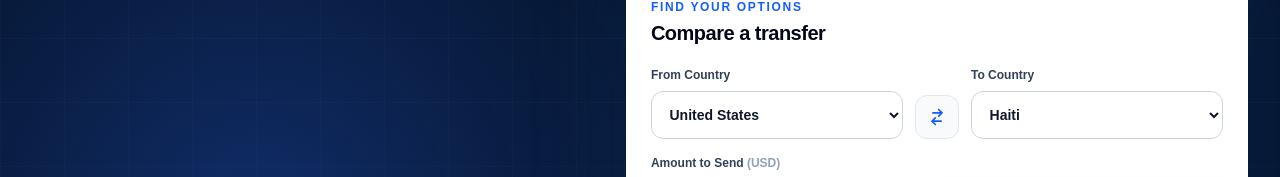
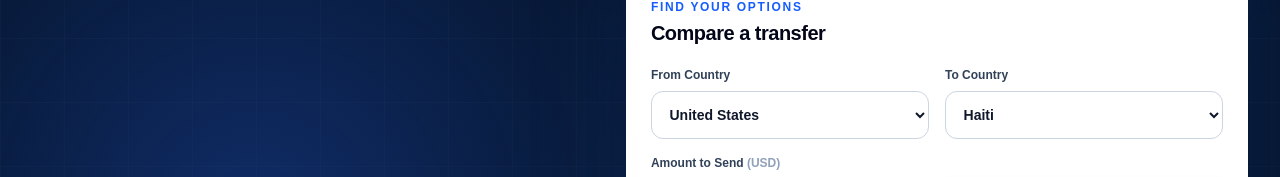
Before and after one commit to RPGA2015/TransferHub, a Next.js app: page / in a window 1280 px wide. Shown: the part 218-395 px from the top of the page. Built offline with nearby package versions, Linux system fonts and the light colour scheme.

Commit message:
Finalize Sprint 2B multi-corridor comparison

```diff
--- a/components/TransferComparison.tsx
+++ b/components/TransferComparison.tsx
@@ -75,50 +75,15 @@ export default function TransferComparison() {
     setStatus(`Illustrative comparison ready for ${formatMoney(amount, selectedCurrency)} from ${fromCountry} to ${toCountry}.`);
   }
 
-  function handleSwap() {
-    const reversedFrom = toCountry;
-    const reversedTo = fromCountry;
-    const reversedCorridor = getIllustrativeCorridor(reversedFrom, reversedTo);
-
-    if (reversedCorridor) {
-      setFromCountry(reversedFrom);
-      setToCountry(reversedTo);
-      setStatus("Countries swapped. Click Compare Transfer Options to update the results.");
-      return;
-    }
-
-    const toggledToCountry = receivingCountries.find((country) => country !== toCountry) ?? toCountry;
-    setToCountry(toggledToCountry);
-    setStatus(`The exact reverse corridor is not available, so we selected ${fromCountry} to ${toggledToCountry}. Click Compare Transfer Options to update the results.`);
-  }
-
-  function handleFromCountry(nextCountry: Country) {
-    setFromCountry(nextCountry);
-    setAmountError("");
-    if (nextCountry === toCountry) {
-      const alternative = receivingCountries.find((country) => country !== nextCountry);
-      if (alternative) setToCountry(alternative);
-    }
-  }
-
-  function handleToCountry(nextCountry: Country) {
-    setToCountry(nextCountry);
-    if (nextCountry === fromCountry) {
-      const alternative = sendingCountries.find((country) => country !== nextCountry);
-      if (alternative) setFromCountry(alternative);
-    }
-  }
-
   return (
     <div className="relative mx-auto w-full max-w-2xl">
       <div className="absolute -inset-5 rounded-[2rem] bg-blue-500/10 blur-2xl" aria-hidden="true" />
       <div className="relative mb-4 rounded-3xl border border-white/15 bg-white p-5 shadow-2xl shadow-slate-950/25 sm:p-6">
         <div className="mb-5"><p className="text-xs font-extrabold uppercase tracking-[0.14em] text-blue-600">Find your options</p><h2 className="mt-1 text-xl font-bold tracking-tight text-slate-950">Compare a transfer</h2></div>
         <form onSubmit={handleCompare} noValidate>
-          <div className="grid items-end gap-3 sm:grid-cols-[1fr_auto_1fr]">
-            <div><label htmlFor="from-country" className="block text-xs font-bold text-slate-700">From Country</label><select id="from-country" value={fromCountry} onChange={(event) => handleFromCountry(event.target.value as Country)} className="comparison-control mt-2">{sendingCountries.map((country) => <option key={country}>{country}</option>)}</select></div>
-            <button type="button" onClick={handleSwap} className="mx-auto grid h-11 w-11 place-items-center rounded-xl border border-slate-200 bg-slate-50 text-blue-600 transition hover:border-blue-200 hover:bg-blue-50 focus-visible:ring-4 focus-visible:ring-emerald-300/40 sm:mb-0" aria-label="Swap or choose the alternate transfer corridor" title="Swap countries when supported, or select the alternate destination"><svg viewBox="0 0 24 24" className="h-5 w-5" fill="none" stroke="currentColor" strokeWidth="2" strokeLinecap="round"><path d="M7 7h11m-4-4 4 4-4 4M17 17H6m4 4-4-4 4-4"/></svg></button>
-            <div><label htmlFor="to-country" className="block text-xs font-bold text-slate-700">To Country</label><select id="to-country" value={toCountry} onChange={(event) => handleToCountry(event.target.value as Country)} className="comparison-control mt-2">{receivingCountries.map((country) => <option key={country}>{country}</option>)}</select></div>
+          <div className="grid gap-4 sm:grid-cols-2">
+            <div><label htmlFor="from-country" className="block text-xs font-bold text-slate-700">From Country</label><select id="from-country" value={fromCountry} onChange={(event) => { setFromCountry(event.target.value as Country); setAmountError(""); }} className="comparison-control mt-2">{sendingCountries.map((country) => <option key={country}>{country}</option>)}</select></div>
+            <div><label htmlFor="to-country" className="block text-xs font-bold text-slate-700">To Country</label><select id="to-country" value={toCountry} onChange={(event) => setToCountry(event.target.value as Country)} className="comparison-control mt-2">{receivingCountries.map((country) => <option key={country}>{country}</option>)}</select></div>
           </div>
           <div className="mt-4 grid gap-4 sm:grid-cols-2">
             <div><label htmlFor="transfer-amount" className="block text-xs font-bold text-slate-700">Amount to Send <span className="text-slate-400">({selectedCurrency})</span></label><div className="relative mt-2"><span className="pointer-events-none absolute inset-y-0 left-3 flex items-center text-xs font-bold text-slate-500" aria-hidden="true">{selectedCurrency}</span><input ref={amountRef} id="transfer-amount" type="text" inputMode="decimal" required value={amountInput} onChange={(event) => { setAmountInput(event.target.value); setAmountError(""); }} aria-invalid={Boolean(amountError)} aria-describedby={amountError ? "transfer-amount-error" : "transfer-amount-help"} className="comparison-control comparison-amount-code" /></div><p id="transfer-amount-help" className="sr-only">Enter between 10 and 10,000 {selectedCurrency}, with up to two decimal places.</p>{amountError && <p id="transfer-amount-error" className="mt-2 text-xs font-semibold text-red-700">{amountError}</p>}</div>
```
